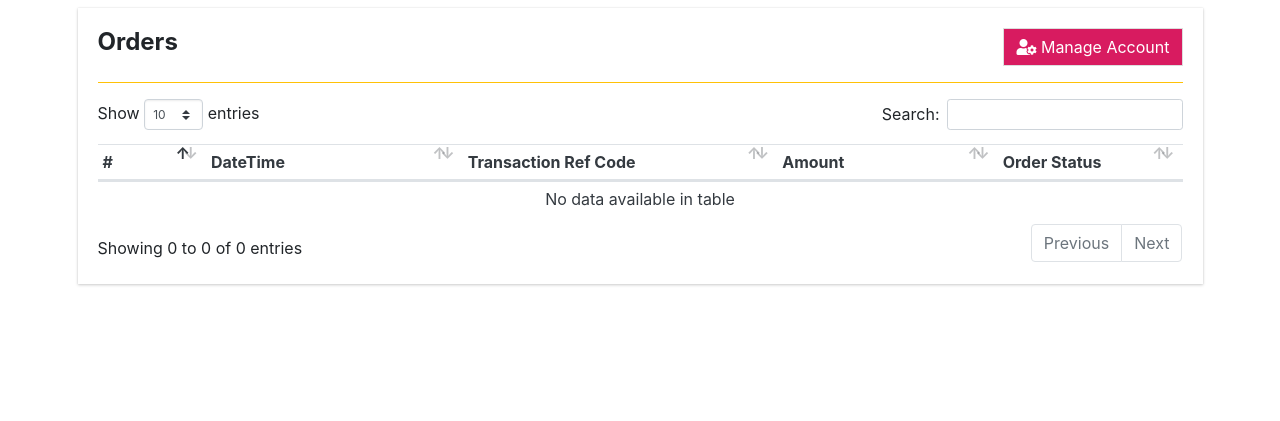
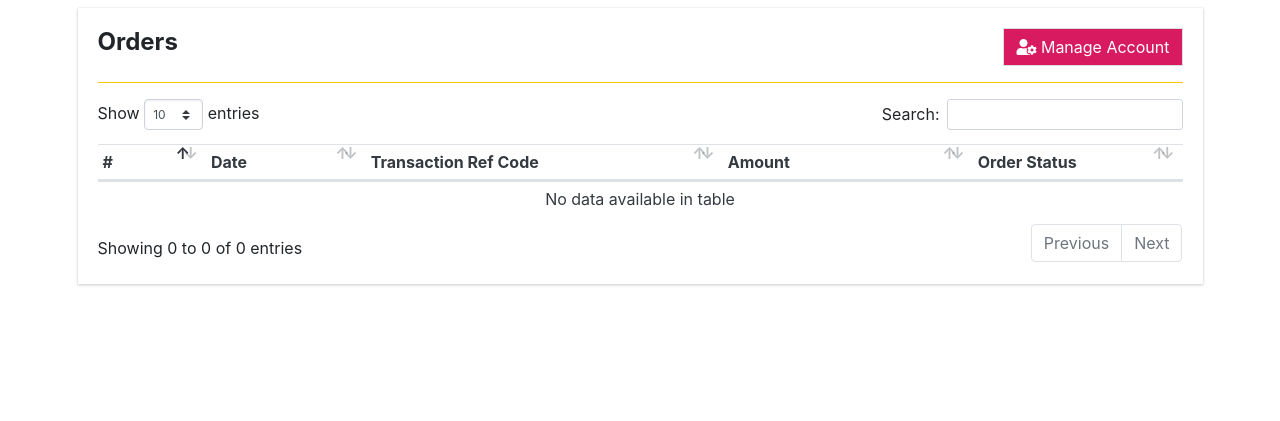
Before and after one commit to albu-alex/jewelry-website, a PHP site: page /cbpos/index.php?p=my_account in a window 1280 px wide. Shown: the part 56-477 px from the top of the page. Run offline with PHP 8.4, Linux system fonts and the light colour scheme; data comes from the database, SQL or seed files in the repository; some libraries are stand-ins or nearby versions.

Commit message:
Refactor

```diff
--- a/my_account.php
+++ b/my_account.php
@@ -19,7 +19,7 @@
                         <thead>
                             <tr>
                                 <th>#</th>
-                                <th>DateTime</th>
+                                <th>Date</th>
                                 <th>Transaction Ref Code</th>
                                 <th>Amount</th>
                                 <th>Order Status</th>
```
